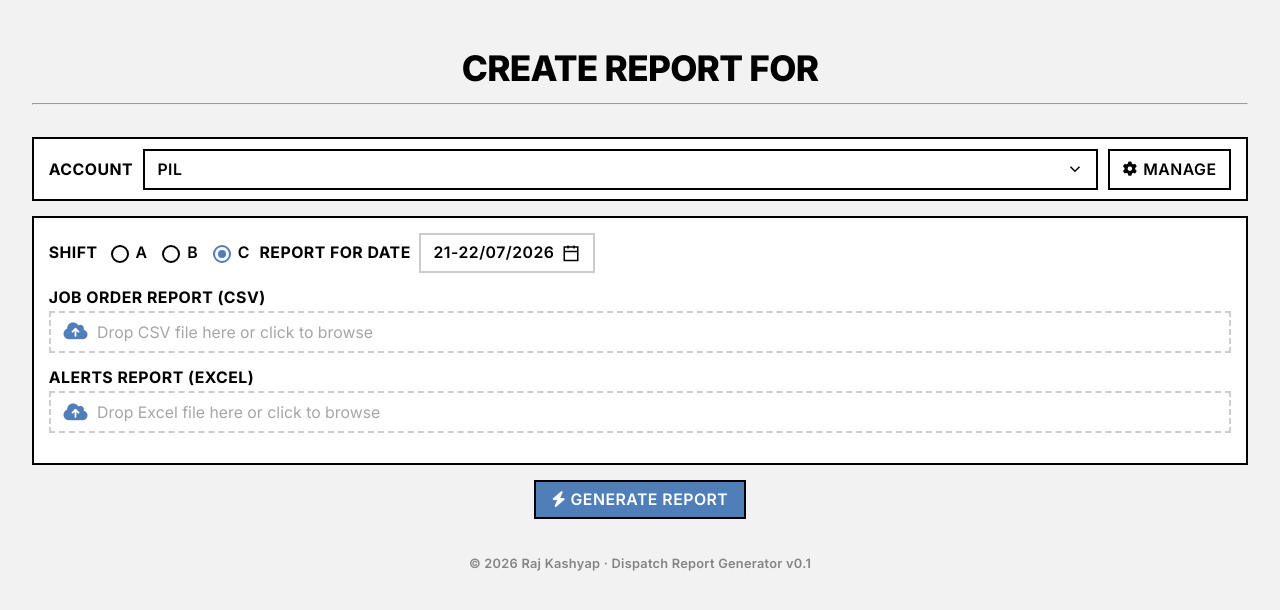
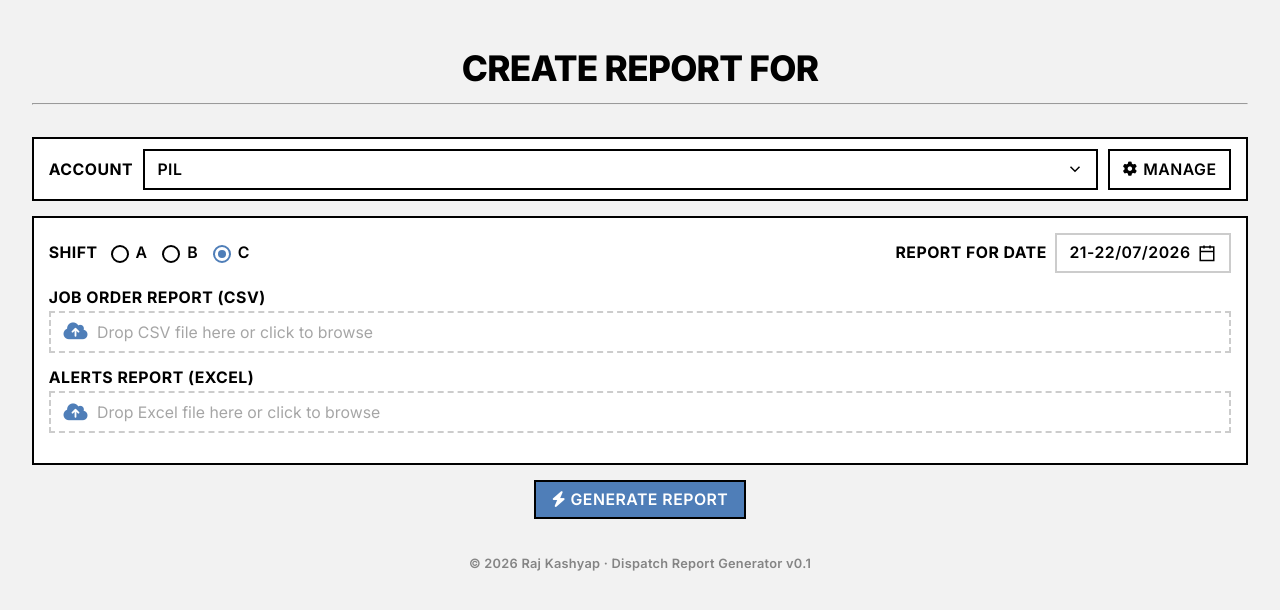
Before and after one commit to Raj-Kashyap001/dispatch-report, a React (Vite) app: page / in a window 1280 px wide. Shown: the top 610 px of the page. Built offline with nearby package versions, Linux system fonts and the light colour scheme.

Commit message:
style: inline date picker on right, no wrap, widen REACHED IN PLANT column

```diff
--- a/src/index.css
+++ b/src/index.css
@@ -143,10 +143,16 @@ label {
 }
 
 .date-shift-row {
-  flex-wrap: wrap;
+  justify-content: space-between;
 }
 
-.date-field,
+.date-field {
+  display: flex;
+  align-items: center;
+  gap: 0.5rem;
+  justify-content: flex-end;
+}
+
 .shift-field {
   display: flex;
   align-items: center;
@@ -392,6 +398,13 @@ label {
     min-width: 150px;
     max-width: 180px;
     justify-content: space-between;
+    white-space: nowrap;
+}
+
+.m3-datepicker-trigger span {
+    overflow: hidden;
+    text-overflow: ellipsis;
+    min-width: 0;
 }
 
 .m3-datepicker-trigger:hover,
@@ -634,6 +647,12 @@ thead th:not(:first-child),
 tbody td:not(:first-child),
 tfoot th:not(:first-child) {
     width: clamp(3.5rem, 7vw, 6.5rem);
+}
+
+thead th:nth-child(3),
+tbody td:nth-child(3),
+tfoot th:nth-child(3) {
+    width: clamp(4.5rem, 10vw, 8.5rem);
 }
 
 thead th {
```
